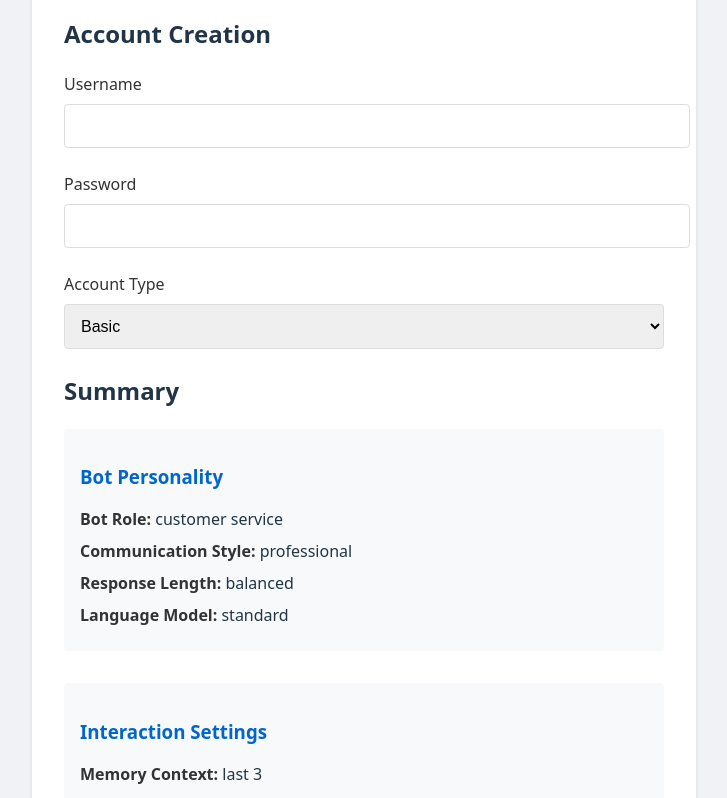
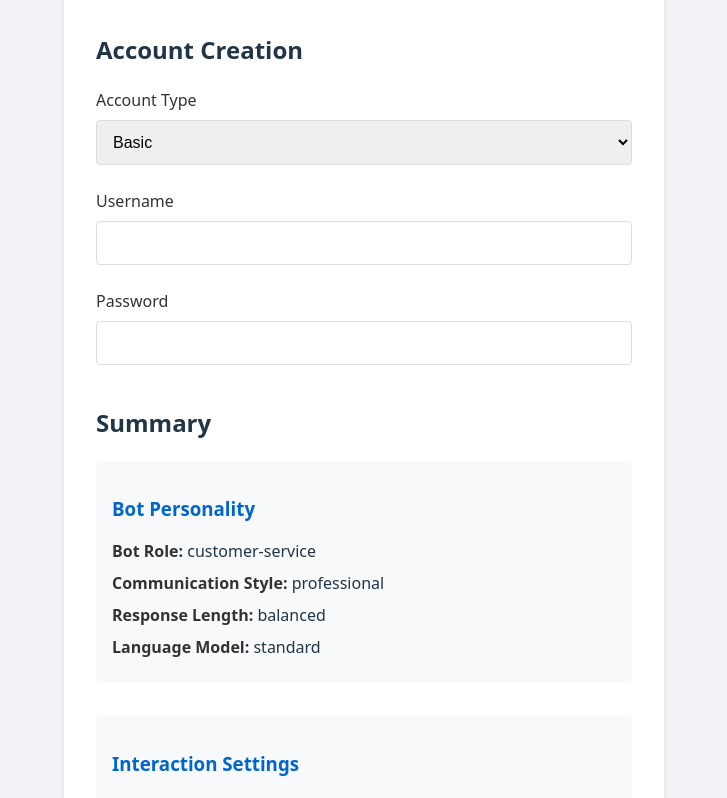
Before and after one commit to webguyian/react-ts-challenge, a React (Vite) app: page / in a window 1280 px wide. Shown: the part 1140-1938 px from the top of the page, without its empty margins (276-1003 px from the left). Built offline with nearby package versions, Linux system fonts and the light colour scheme.

Commit message:
Update styles

```diff
--- a/src/App.css
+++ b/src/App.css
@@ -21,8 +21,9 @@
   text-align: center;
 }
 
-.step-content {
-  margin-bottom: 2rem;
+.form-content,
+.summary-content {
+  margin-bottom: 2.5rem;
 }
 
 .form-group {
--- a/src/components/Step1.tsx
+++ b/src/components/Step1.tsx
@@ -7,7 +7,7 @@ interface Step1Props {
 
 const Step1 = ({ formData, updateFormData }: Step1Props) => {
   return (
-    <div>
+    <div className="form-content">
       <h2>Bot Personality</h2>
       <div className="form-group">
         <label htmlFor="botRole">Bot Role</label>
--- a/src/components/Step3.tsx
+++ b/src/components/Step3.tsx
@@ -7,8 +7,25 @@ interface Step3Props {
 
 const Step3 = ({ formData, updateFormData }: Step3Props) => {
   return (
-    <div>
+    <div className="form-content">
       <h2>Account Creation</h2>
+      <div className="form-group">
+        <label htmlFor="accountType">Account Type</label>
+        <select
+          id="accountType"
+          value={formData.accountType}
+          onChange={(e) =>
+            updateFormData({
+              accountType: e.target.value as FormData['accountType'],
+            })
+          }
+        >
+          <option value="basic">Basic</option>
+          <option value="premium">Premium</option>
+          <option value="enterprise">Enterprise</option>
+        </select>
+      </div>
+
       <div className="form-group">
         <label htmlFor="username">Username</label>
         <input
@@ -32,23 +49,6 @@ const Step3 = ({ formData, updateFormData }: Step3Props) => {
           minLength={8}
         />
       </div>
-
-      <div className="form-group">
-        <label htmlFor="accountType">Account Type</label>
-        <select
-          id="accountType"
-          value={formData.accountType}
-          onChange={(e) =>
-            updateFormData({
-              accountType: e.target.value as FormData['accountType'],
-            })
-          }
-        >
-          <option value="basic">Basic</option>
-          <option value="premium">Premium</option>
-          <option value="enterprise">Enterprise</option>
-        </select>
-      </div>
     </div>
   );
 };
--- a/src/components/Summary.tsx
+++ b/src/components/Summary.tsx
@@ -6,12 +6,12 @@ interface SummaryProps {
 
 const Summary = ({ formData }: SummaryProps) => {
   return (
-    <div>
+    <div className="summary-content">
       <h2>Summary</h2>
       <div className="summary-section">
         <h3>Bot Personality</h3>
         <p>
-          <strong>Bot Role:</strong> {formData.botRole.replace('-', ' ')}
+          <strong>Bot Role:</strong> {formData.botRole}
         </p>
         <p>
           <strong>Communication Style:</strong> {formData.communicationStyle}
@@ -27,8 +27,7 @@ const Summary = ({ formData }: SummaryProps) => {
       <div className="summary-section">
         <h3>Interaction Settings</h3>
         <p>
-          <strong>Memory Context:</strong>{' '}
-          {formData.memoryContext.replace('-', ' ')}
+          <strong>Memory Context:</strong> {formData.memoryContext}
         </p>
         <p>
           <strong>Response Time:</strong> {formData.responseTime}
--- a/src/index.css
+++ b/src/index.css
@@ -10,6 +10,16 @@
   -moz-osx-font-smoothing: grayscale;
 }
 
+html {
+  box-sizing: border-box;
+}
+
+*,
+*:before,
+*:after {
+  box-sizing: inherit;
+}
+
 body {
   margin: 0;
   min-width: 320px;
```
